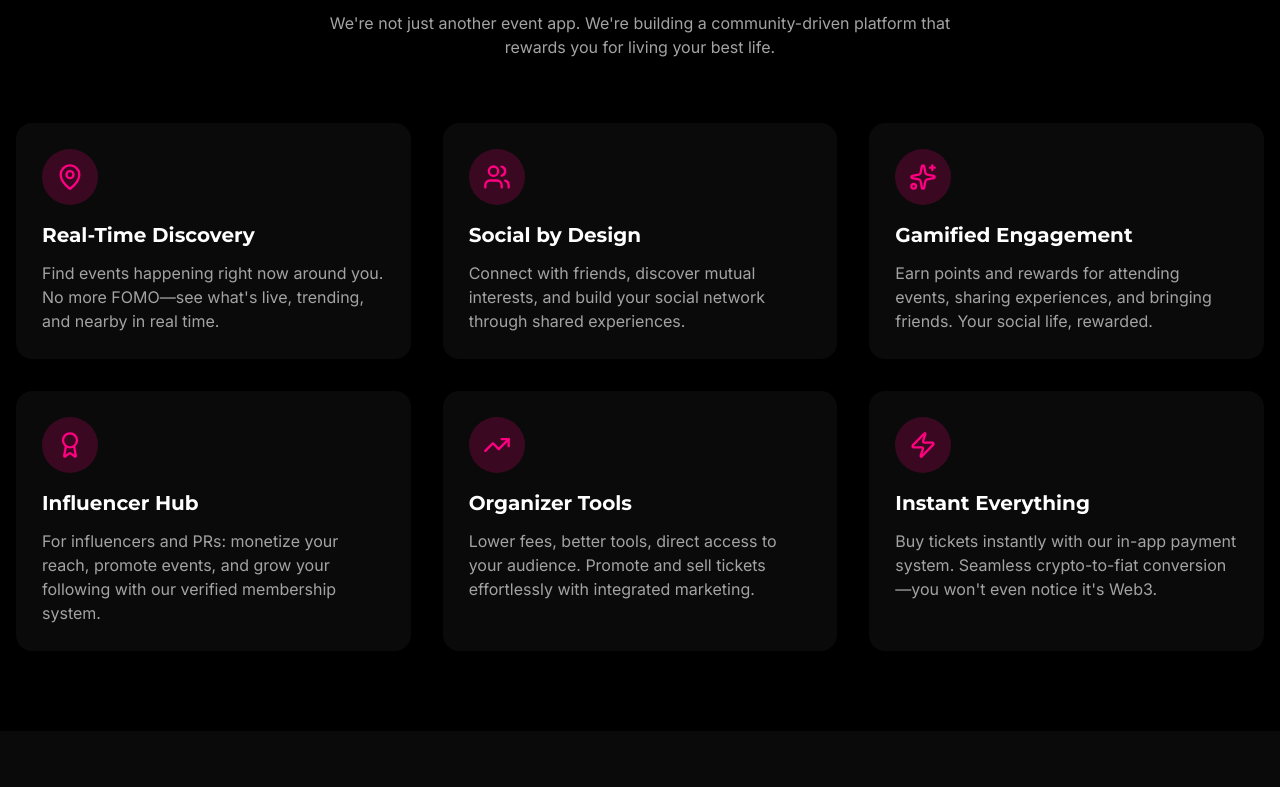
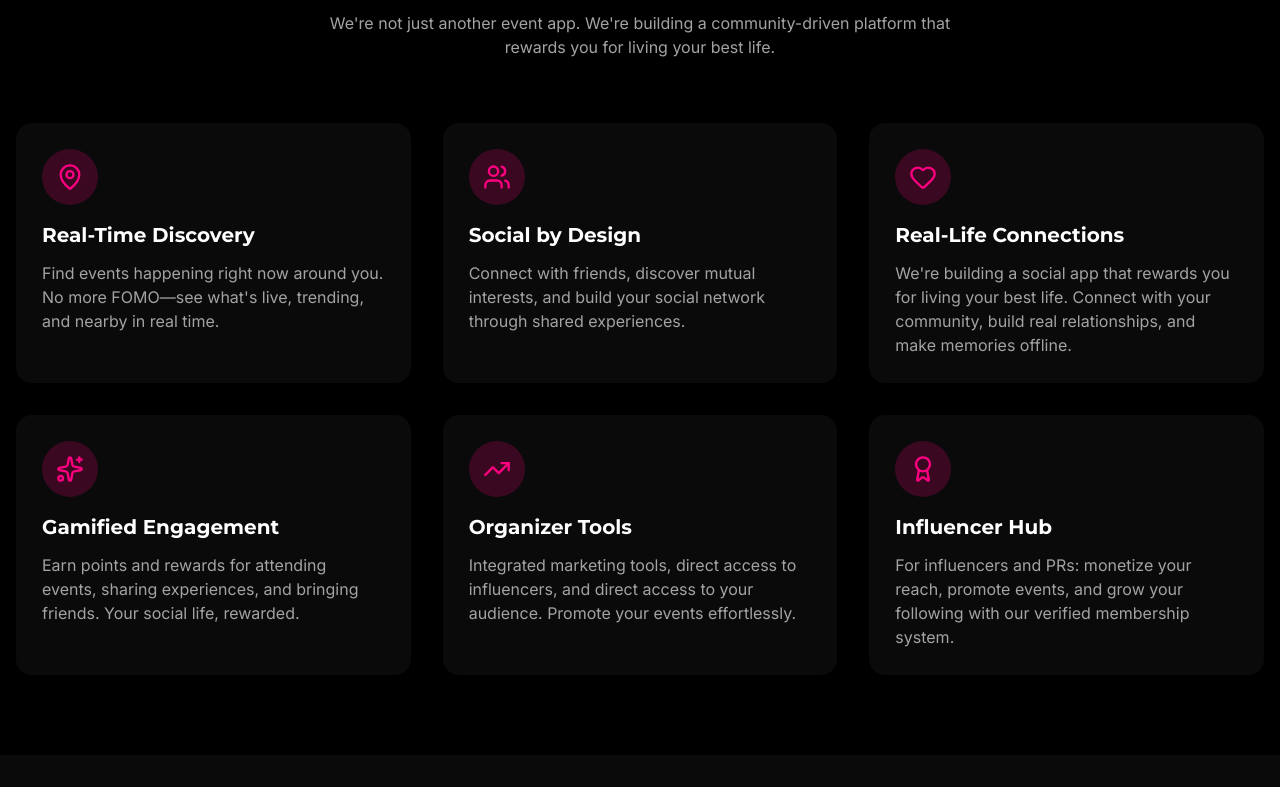
Before and after one commit to matt-bedda/crowdia-landing-page, a Next.js app: page / in a window 1280 px wide. Shown: the part 933-1720 px from the top of the page. Built offline with nearby package versions, Linux system fonts and the light colour scheme.

Commit message:
Refactor features section, hide Instant Everything, add Real-Life Connections, fix hydration error

```diff
--- a/app/layout.tsx
+++ b/app/layout.tsx
@@ -98,7 +98,7 @@ export default function RootLayout({
   children: React.ReactNode;
 }>) {
   return (
-    <html lang="en" className="dark">
+    <html lang="en" className="dark" suppressHydrationWarning>
       <body
         className={`${montserrat.variable} ${inter.variable} font-inter antialiased bg-charcoal-900 text-white`}
       >
--- a/app/page.tsx
+++ b/app/page.tsx
@@ -4,13 +4,58 @@ import { VideoHero } from "@/components/video-hero";
 import { SparkleButton } from "@/components/ui/sparkle-button";
 import { WaitlistForm } from "@/components/waitlist-form";
 import Image from "next/image";
-import { MapPin, Users, Sparkles, Award, TrendingUp, Zap } from "lucide-react";
+import { MapPin, Users, Sparkles, Award, TrendingUp, Zap, Heart } from "lucide-react";
 
 export default function Home() {
   const scrollToWaitlist = () => {
     const waitlist = document.querySelector('footer');
     waitlist?.scrollIntoView({ behavior: 'smooth', block: 'start' });
   };
+
+  const features = [
+    {
+      icon: MapPin,
+      title: "Real-Time Discovery",
+      description: "Find events happening right now around you. No more FOMO—see what's live, trending, and nearby in real time.",
+      hidden: false
+    },
+    {
+      icon: Users,
+      title: "Social by Design",
+      description: "Connect with friends, discover mutual interests, and build your social network through shared experiences.",
+      hidden: false
+    },
+    {
+      icon: Heart,
+      title: "Real-Life Connections",
+      description: "We're building a social app that rewards you for living your best life. Connect with your community, build real relationships, and make memories offline.",
+      hidden: false
+    },
+    {
+      icon: Sparkles,
+      title: "Gamified Engagement",
+      description: "Earn points and rewards for attending events, sharing experiences, and bringing friends. Your social life, rewarded.",
+      hidden: false
+    },
+    {
+      icon: TrendingUp,
+      title: "Organizer Tools",
+      description: "Integrated marketing tools, direct access to influencers, and direct access to your audience. Promote your events effortlessly.",
+      hidden: false
+    },
+    {
+      icon: Award,
+      title: "Influencer Hub",
+      description: "For influencers and PRs: monetize your reach, promote events, and grow your following with our verified membership system.",
+      hidden: false
+    },
+    {
+      icon: Zap,
+      title: "Instant Everything",
+      description: "Buy tickets instantly with our in-app payment system. Seamless crypto-to-fiat conversion—you won't even notice it's Web3.",
+      hidden: true
+    },
+  ];
 
   return (
     <main className="min-h-screen">
@@ -32,6 +77,7 @@ export default function Home() {
                 fill
                 className="object-contain drop-shadow-[0_0_15px_hsl(var(--primary)/0.6)] group-hover:drop-shadow-[0_0_25px_hsl(var(--primary)/0.9)]"
                 priority
+                sizes="(max-width: 768px) 40px, 48px"
               />
             </div>
           </div>
@@ -90,89 +136,19 @@ export default function Home() {
           </p>
 
           <div className="grid grid-cols-1 md:grid-cols-2 lg:grid-cols-3 gap-8">
-            {/* Feature 1 */}
-            <div className="group p-6 rounded-2xl bg-card border-2 border-transparent hover:border-primary transition-all duration-300 shadow-lg hover:shadow-[0_0_30px_hsl(var(--primary)/0.3)]">
+            {features.filter(f => !f.hidden).map((feature, index) => (
+              <div key={index} className="group p-6 rounded-2xl bg-card border-2 border-transparent hover:border-primary transition-all duration-300 shadow-lg hover:shadow-[0_0_30px_hsl(var(--primary)/0.3)]">
                 <div className="w-14 h-14 rounded-full bg-primary/20 flex items-center justify-center mb-4 group-hover:shadow-[0_0_20px_hsl(var(--primary)/0.5)] transition-shadow">
-                <MapPin className="w-7 h-7 text-primary" />
+                  <feature.icon className="w-7 h-7 text-primary" />
                 </div>
                 <h3 className="font-montserrat text-xl font-bold mb-3">
-                Real-Time Discovery
+                  {feature.title}
                 </h3>
                 <p className="text-muted-foreground">
-                Find events happening right now around you. No more FOMO—see
-                what&apos;s live, trending, and nearby in real time.
+                  {feature.description}
                 </p>
               </div>
-
-            {/* Feature 2 */}
-            <div className="group p-6 rounded-2xl bg-card border-2 border-transparent hover:border-primary transition-all duration-300 shadow-lg hover:shadow-[0_0_30px_hsl(var(--primary)/0.3)]">
-              <div className="w-14 h-14 rounded-full bg-primary/20 flex items-center justify-center mb-4 group-hover:shadow-[0_0_20px_hsl(var(--primary)/0.5)] transition-shadow">
-                <Users className="w-7 h-7 text-primary" />
-              </div>
-              <h3 className="font-montserrat text-xl font-bold mb-3">
-                Social by Design
-              </h3>
-              <p className="text-muted-foreground">
-                Connect with friends, discover mutual interests, and build your
-                social network through shared experiences.
-              </p>
-            </div>
-
-            {/* Feature 3 */}
-            <div className="group p-6 rounded-2xl bg-card border-2 border-transparent hover:border-primary transition-all duration-300 shadow-lg hover:shadow-[0_0_30px_hsl(var(--primary)/0.3)]">
-              <div className="w-14 h-14 rounded-full bg-primary/20 flex items-center justify-center mb-4 group-hover:shadow-[0_0_20px_hsl(var(--primary)/0.5)] transition-shadow">
-                <Sparkles className="w-7 h-7 text-primary" />
-              </div>
-              <h3 className="font-montserrat text-xl font-bold mb-3">
-                Gamified Engagement
-              </h3>
-              <p className="text-muted-foreground">
-                Earn points and rewards for attending events, sharing
-                experiences, and bringing friends. Your social life, rewarded.
-              </p>
-            </div>
-
-            {/* Feature 4 */}
-            <div className="group p-6 rounded-2xl bg-card border-2 border-transparent hover:border-primary transition-all duration-300 shadow-lg hover:shadow-[0_0_30px_hsl(var(--primary)/0.3)]">
-              <div className="w-14 h-14 rounded-full bg-primary/20 flex items-center justify-center mb-4 group-hover:shadow-[0_0_20px_hsl(var(--primary)/0.5)] transition-shadow">
-                <Award className="w-7 h-7 text-primary" />
-              </div>
-              <h3 className="font-montserrat text-xl font-bold mb-3">
-                Influencer Hub
-              </h3>
-              <p className="text-muted-foreground">
-                For influencers and PRs: monetize your reach, promote events,
-                and grow your following with our verified membership system.
-              </p>
-            </div>
-
-            {/* Feature 5 */}
-            <div className="group p-6 rounded-2xl bg-card border-2 border-transparent hover:border-primary transition-all duration-300 shadow-lg hover:shadow-[0_0_30px_hsl(var(--primary)/0.3)]">
-              <div className="w-14 h-14 rounded-full bg-primary/20 flex items-center justify-center mb-4 group-hover:shadow-[0_0_20px_hsl(var(--primary)/0.5)] transition-shadow">
-                <TrendingUp className="w-7 h-7 text-primary" />
-              </div>
-              <h3 className="font-montserrat text-xl font-bold mb-3">
-                Organizer Tools
-              </h3>
-              <p className="text-muted-foreground">
-                Lower fees, better tools, direct access to your audience.
-                Promote and sell tickets effortlessly with integrated marketing.
-              </p>
-            </div>
-
-            {/* Feature 6 */}
-            <div className="group p-6 rounded-2xl bg-card border-2 border-transparent hover:border-primary transition-all duration-300 shadow-lg hover:shadow-[0_0_30px_hsl(var(--primary)/0.3)]">
-              <div className="w-14 h-14 rounded-full bg-primary/20 flex items-center justify-center mb-4 group-hover:shadow-[0_0_20px_hsl(var(--primary)/0.5)] transition-shadow">
-                <Zap className="w-7 h-7 text-primary" />
-              </div>
-              <h3 className="font-montserrat text-xl font-bold mb-3">
-                Instant Everything
-              </h3>
-              <p className="text-muted-foreground">
-                Buy tickets instantly with our in-app payment system. Seamless
-                crypto-to-fiat conversion—you won&apos;t even notice it&apos;s Web3.
-              </p>
-            </div>
+            ))}
           </div>
         </div>
       </section>
```
Lines whose indentation alone changed are shown as unchanged.
